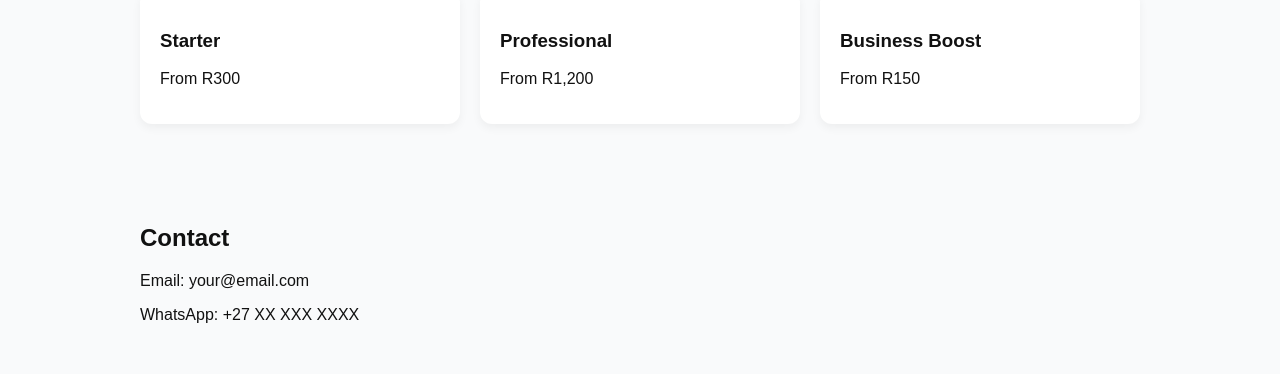
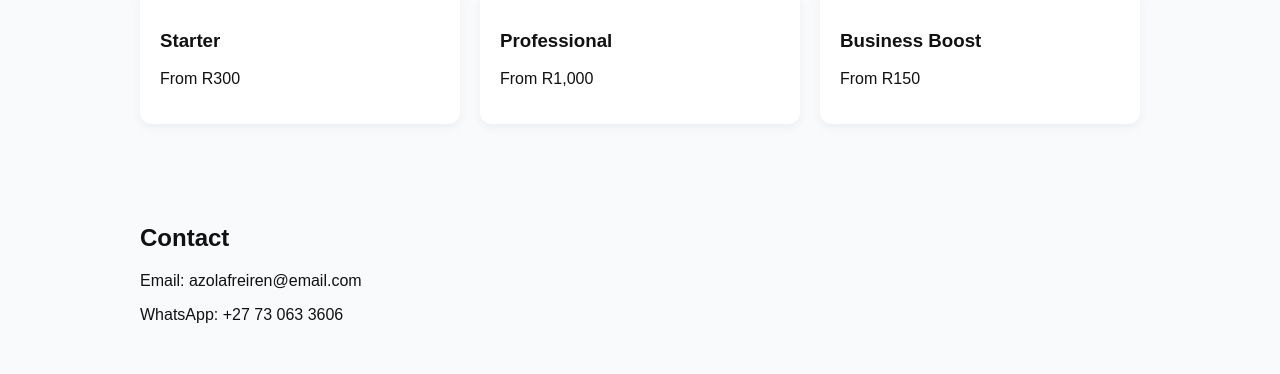
Before and after one commit to tsholobaazola2001/azola-digital-solutions, a plain HTML site: page index.html in a window 1280 px wide. Shown: the part 668-1042 px from the top of the page. Drawn offline with Linux system fonts and the light colour scheme.

Commit message:
Update pricing and contact information in index.html

```diff
--- a/index.html
+++ b/index.html
@@ -35,15 +35,15 @@
   <h2>Pricing</h2>
   <div class="grid">
     <div class="card"><h3>Starter</h3><p>From R300</p></div>
-    <div class="card"><h3>Professional</h3><p>From R1,200</p></div>
+    <div class="card"><h3>Professional</h3><p>From R1,000</p></div>
     <div class="card"><h3>Business Boost</h3><p>From R150</p></div>
   </div>
 </section>
 
 <section id="contact">
   <h2>Contact</h2>
-  <p>Email: your@email.com</p>
-  <p>WhatsApp: +27 XX XXX XXXX</p>
+  <p>Email: azolafreiren@email.com</p>
+  <p>WhatsApp: +27 73 063 3606</p>
 </section>
 
 <footer>
```
